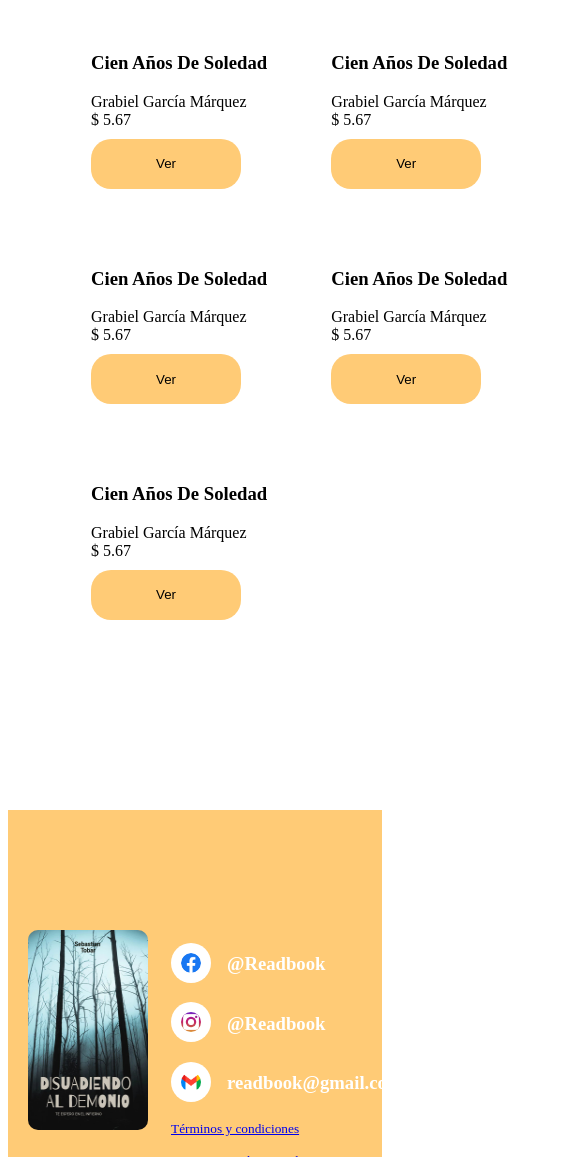
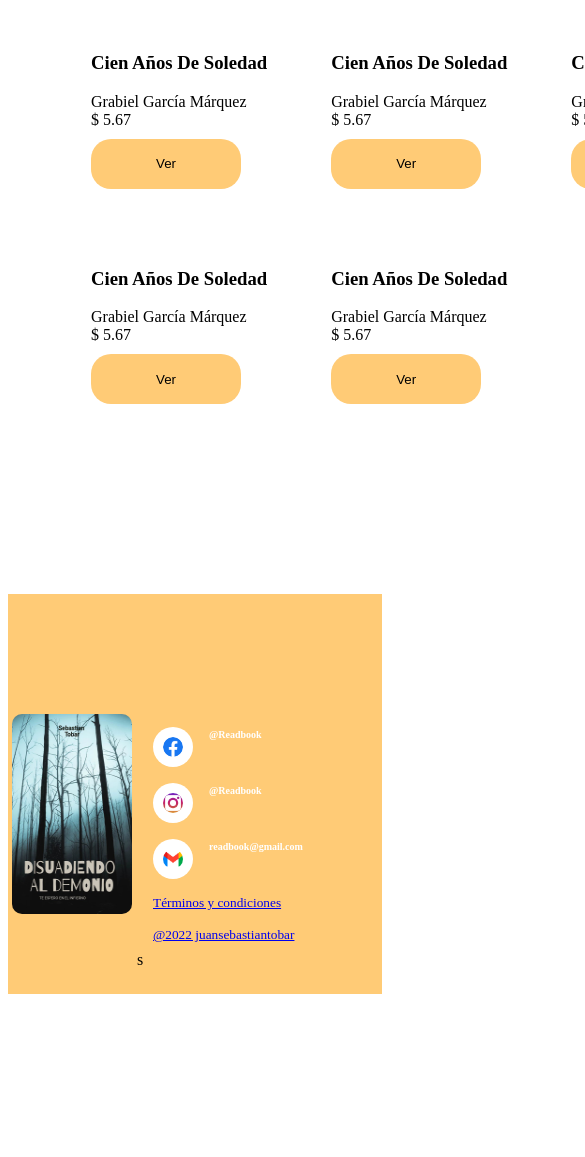
Before and after one commit to juan30Sebastian/readbook, a plain HTML site: page index.html in a window 390 px wide. Shown: the part 843-2000 px from the top of the page, 585 px wide, since content can reach past the window. After the commit the page ends 1845 px from the top, so only its background shows below. Drawn offline with Linux system fonts and the light colour scheme.

Commit message:
actualizacion version 3 diseño responsivo

```diff
--- a/style/inicio.css
+++ b/style/inicio.css
@@ -214,10 +214,10 @@ transition: 0.6s;
         font-size:2rem;
         margin-left: 20px;
         letter-spacing: 2px;
-        text-align: center;
+        margin-left: 110px;
     }
     .navigation ul {
-        margin-left : 5px;
+        margin-left : 50px;
         padding: 0;
         list-style: none;
     }
@@ -237,7 +237,7 @@ transition: 0.6s;
     }
     .contenedor{
         width: 85%;
-        max-width: 1500px;
+        max-width: 400px;
         margin: 0 auto;
     }
     .title {
@@ -245,7 +245,7 @@ transition: 0.6s;
         text-align: center;
     }
     .contenedor-slider {
-        max-width: 400px;
+        max-width: 700px;
         height: 400px;
         margin: auto;
         display: flex;
@@ -307,7 +307,7 @@ transition: 0.6s;
         z-index: 1;
     }
     .contenido {
-        width: 500px;
+        width: 900px;
         justify-content: center;
         align-items: center;
         margin-top: 70px;
@@ -339,7 +339,7 @@ transition: 0.6s;
     width: 120px;
     height: 200px;
     margin-top: 120px;
-    margin-left: 20px;
+    margin-left: 4px;
     border-radius: 10px;
     animation: imagen-footer 4s alternate linear infinite;
 }
@@ -349,7 +349,7 @@ transition: 0.6s;
     transform: translateX(19px);
 }
 .navigation-footer ul {
-    margin-left : 2px;
+    margin-left : 0px;
     margin-top: 120px;
     padding: 5px;
     list-style: none;
@@ -365,6 +365,7 @@ transition: 0.6s;
 .h3iconos-footer {
     display: inline-block;
     color: white;
+    font-size: 10px;
 }
 .iconos-footer {
     width: 20px;
```
